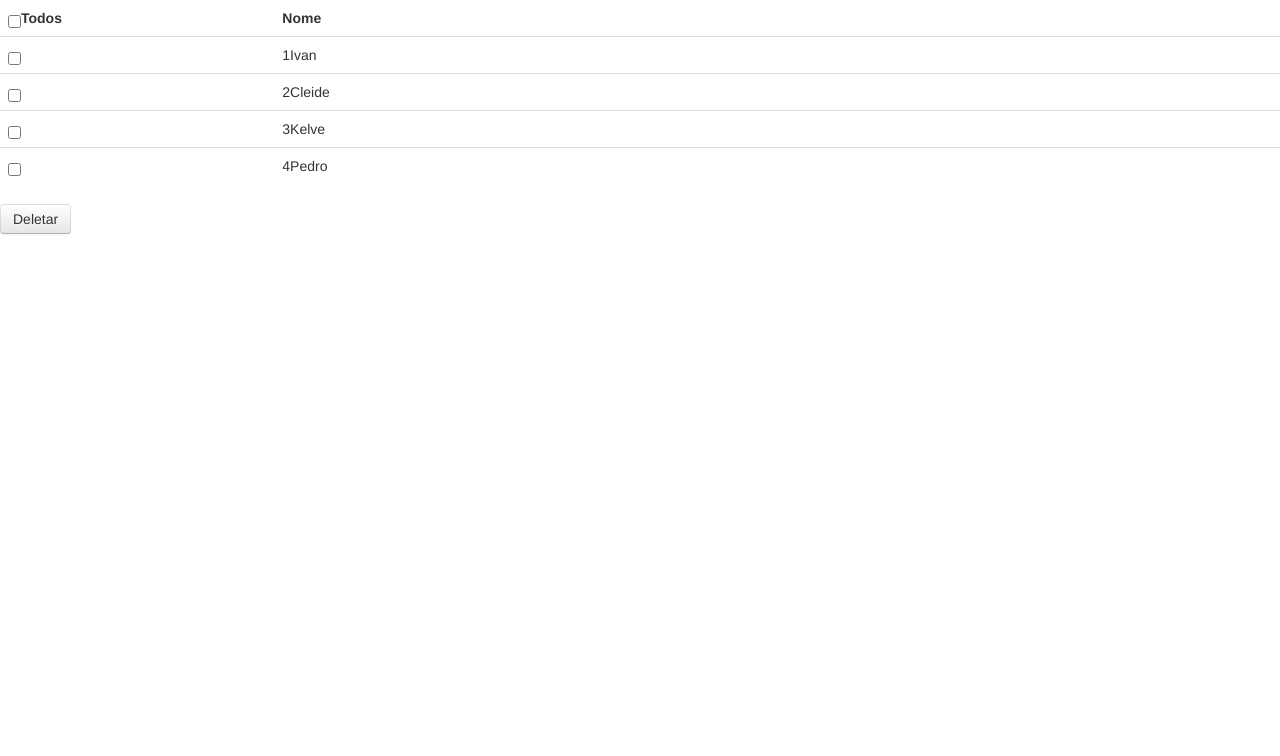
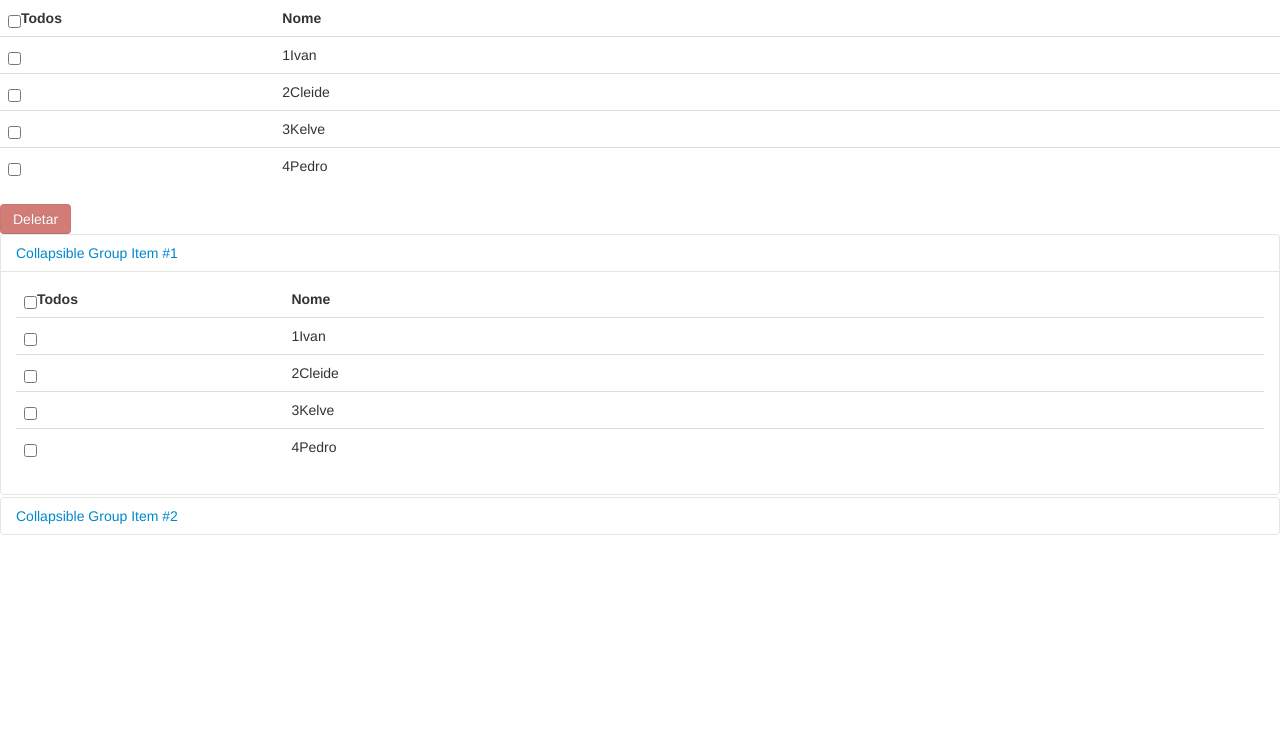
Before and after one commit to kelvearagao/ajax_and_php, a PHP site: page /jquery_checkbox/lista.php in a window 1280 px wide. Shown: the top 756 px of the page. Run offline with PHP 8.4, Linux system fonts and the light colour scheme.

Commit message:
atualizaçã checkbox

```diff
--- a/jquery_checkbox/lista.php
+++ b/jquery_checkbox/lista.php
@@ -8,23 +8,79 @@
 	<body>
 		<!-- O seu HTML vem aqui! -->
 		<table class="table table-hover">
-			<thead>
+			<thead >
 				<th class="span1"><input type="checkbox" name="check_root" id="check_root" />Todos</th>
 				<th class="span3">Nome</th>
 			</thead>
 			<tbody>
-				<tr><td><input type="checkbox" class="chkmark" name="checkbox[]" data-id="1" value="1"/></td><td>1Ivan</td></tr>
-				<tr><td><input type="checkbox" class="chkmark" name="checkbox[]" data-id="2" value="2"/></td><td>2Cleide</td></tr>
-				<tr><td><input type="checkbox" class="chkmark" name="checkbox[]" data-id="3" value="3"/></td><td>3Kelve</td></tr>
-				<tr><td><input type="checkbox" class="chkmark" name="checkbox[]" data-id="4" value="4"/></td><td>4Pedro</td></tr>
+				<div>
+					<tr><td><input type="checkbox" class="chkmark" name="checkbox[]" data-id="1" value="1"/></td><td>1Ivan</td></tr>
+					<tr><td><input type="checkbox" class="chkmark" name="checkbox[]" data-id="2" value="2"/></td><td>2Cleide</td></tr>
+					<tr><td><input type="checkbox" class="chkmark" name="checkbox[]" data-id="3" value="3"/></td><td>3Kelve</td></tr>
+					<tr><td><input type="checkbox" class="chkmark" name="checkbox[]" data-id="4" value="4"/></td><td>4Pedro</td></tr>
+				</div>
 			</tbody>
 		</table>
 
-		<a href="#myModal" id="botao_deletar" role="button" class="btn" data-toggle="modal">Deletar</a>
+		<button href="" id="botao_deletar" role="button" class="btn btn-danger" data-toggle="modal" disabled="true">Deletar</button>
 
 		<div id="myResponse">
 
 		</div>
+
+		<div class="accordion" id="accordion2">
+  <div class="accordion-group">
+    <div class="accordion-heading">
+      <a class="accordion-toggle" data-toggle="collapse" data-parent="#accordion2" href="#collapseOne">
+        Collapsible Group Item #1
+      </a>
+    </div>
+    <div id="collapseOne" class="accordion-body collapse in">
+      <div class="accordion-inner">
+       		<table class="table table-hover">
+			<thead >
+				<th class="span1"><input type="checkbox" name="check_root" id="check_root" />Todos</th>
+				<th class="span3">Nome</th>
+			</thead>
+			<tbody>
+				<div>
+					<tr><td><input type="checkbox" class="chkmark" name="checkbox[]" data-id="1" value="1"/></td><td>1Ivan</td></tr>
+					<tr><td><input type="checkbox" class="chkmark" name="checkbox[]" data-id="2" value="2"/></td><td>2Cleide</td></tr>
+					<tr><td><input type="checkbox" class="chkmark" name="checkbox[]" data-id="3" value="3"/></td><td>3Kelve</td></tr>
+					<tr><td><input type="checkbox" class="chkmark" name="checkbox[]" data-id="4" value="4"/></td><td>4Pedro</td></tr>
+				</div>
+			</tbody>
+		</table>
+      </div>
+    </div>
+  </div>
+  <div class="accordion-group">
+    <div class="accordion-heading">
+      <a class="accordion-toggle" data-toggle="collapse" data-parent="#accordion2" href="#collapseTwo">
+        Collapsible Group Item #2
+      </a>
+    </div>
+    <div id="collapseTwo" class="accordion-body collapse">
+      <div class="accordion-inner">
+       		<table class="table table-hover">
+			<thead >
+				<th class="span1"><input type="checkbox" name="check_root" id="check_root" />Todos</th>
+				<th class="span3">Nome</th>
+			</thead>
+			<tbody>
+				<div>
+					<tr><td><input type="checkbox" class="chkmark" name="checkbox[]" data-id="1" value="1"/></td><td>1Ivan</td></tr>
+					<tr><td><input type="checkbox" class="chkmark" name="checkbox[]" data-id="2" value="2"/></td><td>2Cleide</td></tr>
+					<tr><td><input type="checkbox" class="chkmark" name="checkbox[]" data-id="3" value="3"/></td><td>3Kelve</td></tr>
+					<tr><td><input type="checkbox" class="chkmark" name="checkbox[]" data-id="4" value="4"/></td><td>4Pedro</td></tr>
+				</div>
+			</tbody>
+		</table>
+      </div>
+    </div>
+  </div>
+</div>
+
 
 	    <!-- Modal -->
 	    <div id="myModal" class="modal hide fade" tabindex="-1"
```
Also changed, not shown: jquery_checkbox/lista.js (+52 -4 lines).
